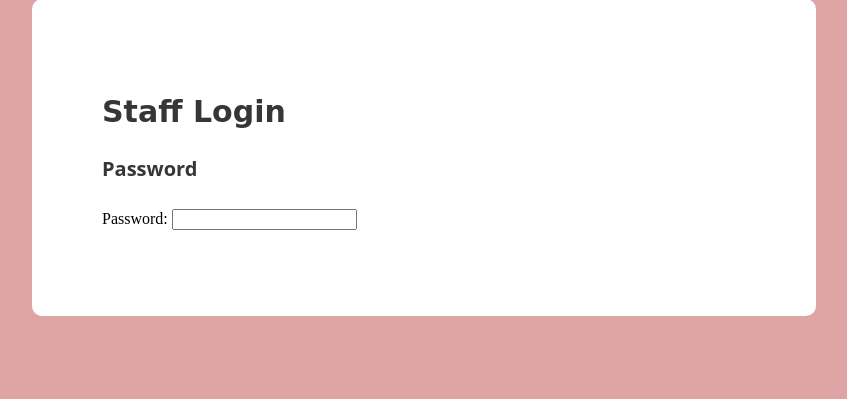
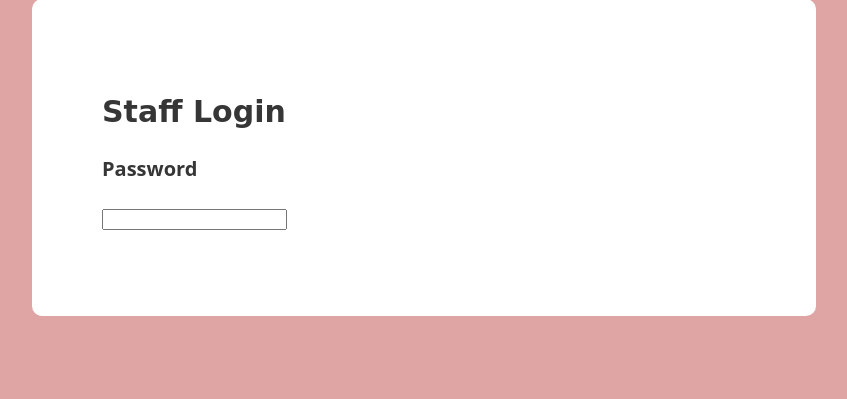
Before and after one commit to jessicacnx/peachsellerupdated, a Python web app: template templates/staff.html in a window 1280 px wide. Shown: the part 563-962 px from the top of the page, without its empty margins (216-1063 px from the left). Run offline with Jinja, Linux system fonts and the light colour scheme; the template is opened without the code that fills it, so the values that code supplies are empty.

Commit message:
Update staff.html

```diff
--- a/templates/staff.html
+++ b/templates/staff.html
@@ -25,7 +25,6 @@
 
       <form action="/" method="POST">
         <h4>Password </h4>
-        <label for="pwd">Password:</label>
         <input type="password" id="pwd" name="pwd">
       </form>
     </div>
```
